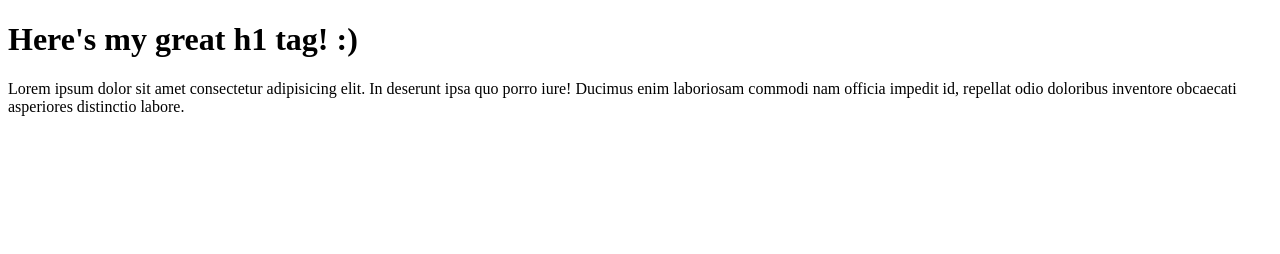
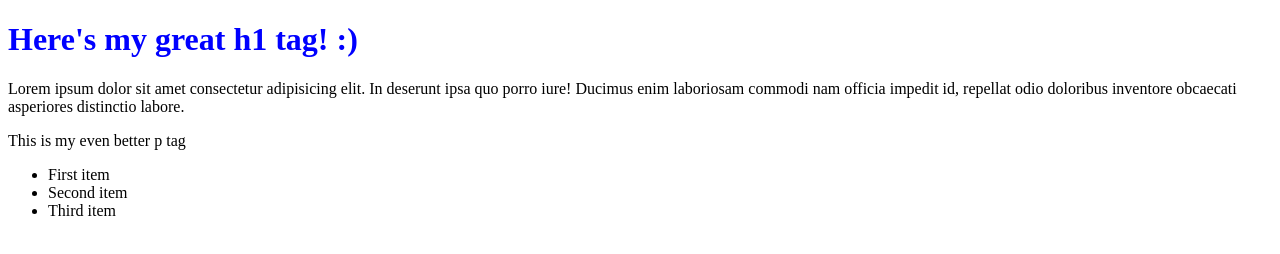
Before and after one commit to nabiladigo/DOM, a plain HTML site: page index.html in a window 1280 px wide. Drawn offline with Linux system fonts and the light colour scheme.

Commit message:
Updated through partial walkthrough for intro

```diff
--- a/index.html
+++ b/index.html
@@ -8,8 +8,14 @@
     <link rel="stylesheet" href="styles/main.css"/>
     <script src='scripts/app.js' defer></script>
 </head>
-<body>
-    <h1 id="title">Here's my great h1 tag! :)</h1>
-    <p class="cool">Lorem ipsum dolor sit amet consectetur adipisicing elit. In deserunt ipsa quo porro iure! Ducimus enim laboriosam commodi nam officia impedit id, repellat odio doloribus inventore obcaecati asperiores distinctio labore.</p>
-</body>
+    <body>
+        <h1 id="title">Here's my great h1 tag! :)</h1>
+        <p class="cool">Lorem ipsum dolor sit amet consectetur adipisicing elit. In deserunt ipsa quo porro iure! Ducimus enim laboriosam commodi nam officia impedit id, repellat odio doloribus inventore obcaecati asperiores distinctio labore.</p>
+        <p class="cooler">This is my even better p tag</p>
+        <ul class="create_list">
+            <li class="list">First item</li>
+            <li class="list">Second item</li>
+            <li class="list">Third item</li>
+        </ul>
+    </body>
 </html>
--- a/scripts/app.js
+++ b/scripts/app.js
@@ -0,0 +1 @@
+let myVariable = document.querySelector('ul');
--- a/styles/main.css
+++ b/styles/main.css
@@ -0,0 +1,3 @@
+h1 {
+    color: blue;
+}
```
